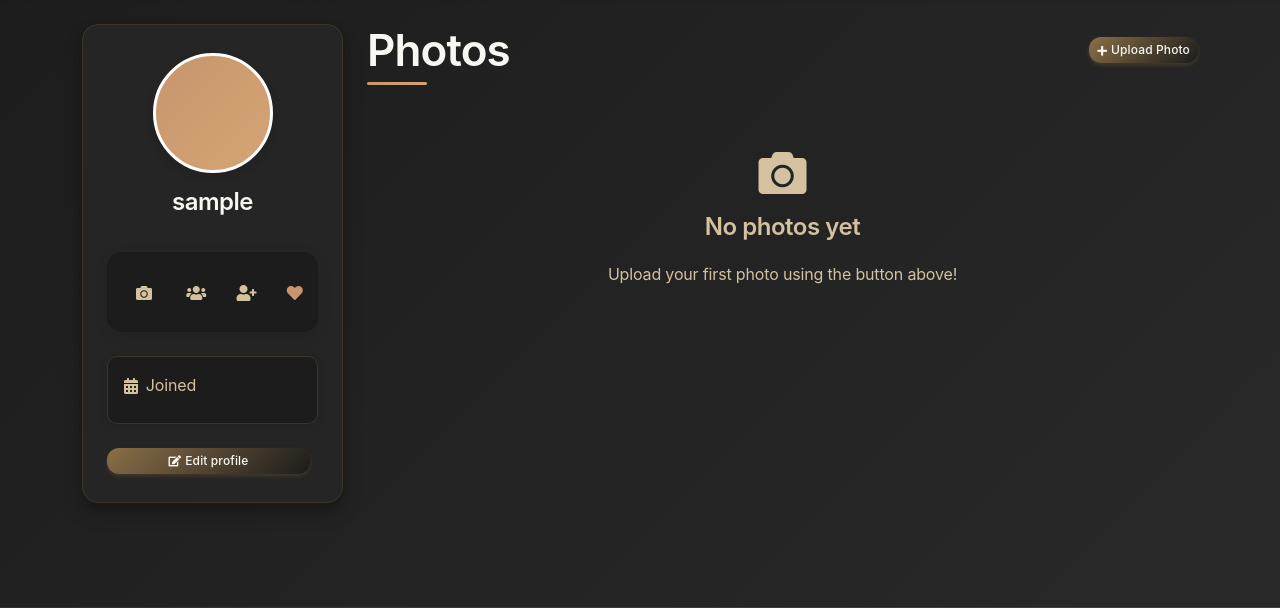
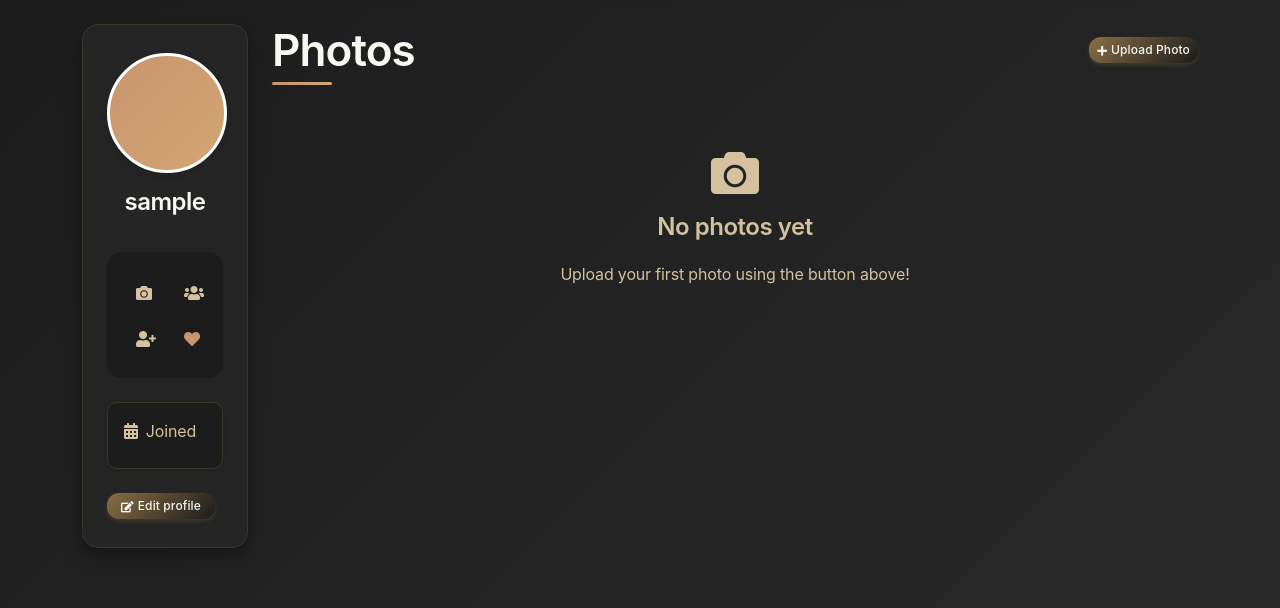
Before and after one commit to TopG85/ShutterSpace, a Django app: template portfolio/templates/profile.html in a window 1280 px wide. Shown: the part 104-712 px from the top of the page. Run offline with Django 4.2, Linux system fonts and the light colour scheme; the template is opened without the code that fills it: values that come from a table or form of the project are taken from there, others are empty; the visitor is signed in with stand-in values (Sample User, id 1); data comes from the database, SQL or seed files in the repository.

Commit message:
Make profile cards EVEN BIGGER: col-lg-2/10 layout - Cards now get 83% width

```diff
--- a/portfolio/templates/profile.html
+++ b/portfolio/templates/profile.html
@@ -37,7 +37,7 @@
 {% endif %}
 
 <div class="row">
-    <div class="col-lg-3 mb-4">
+    <div class="col-lg-2 mb-4">
         <div class="card profile-sidebar">
             <div class="card-body text-center">
                 {% if not profile.hero_image %}
@@ -167,7 +167,7 @@
             </div>
         </div>
     </div>
-    <div class="col-lg-9">
+    <div class="col-lg-10">
         <div class="profile-photos-section">
             <div class="d-flex justify-content-between align-items-center mb-4">
                 <h2 class="mb-0">Photos</h2>
```
